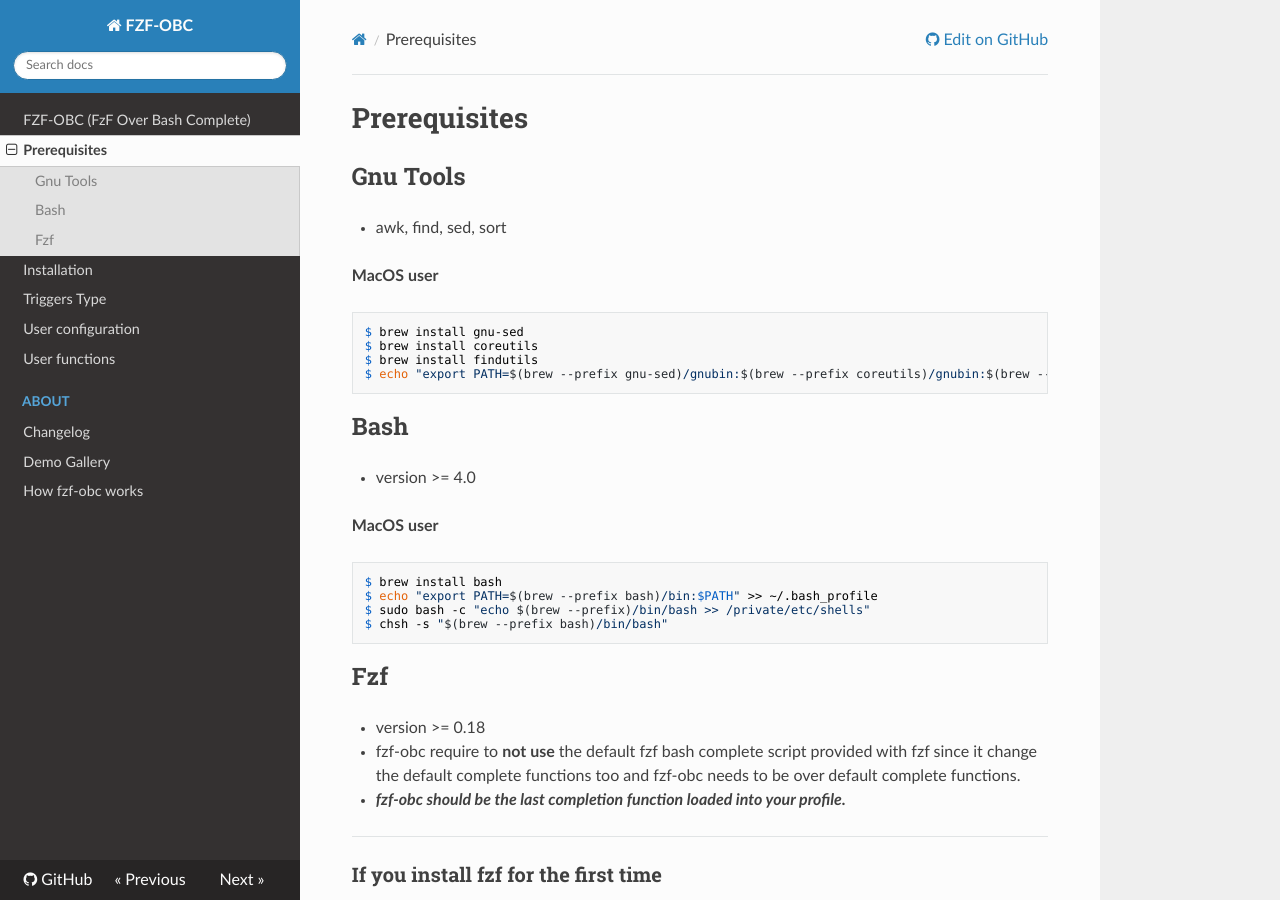
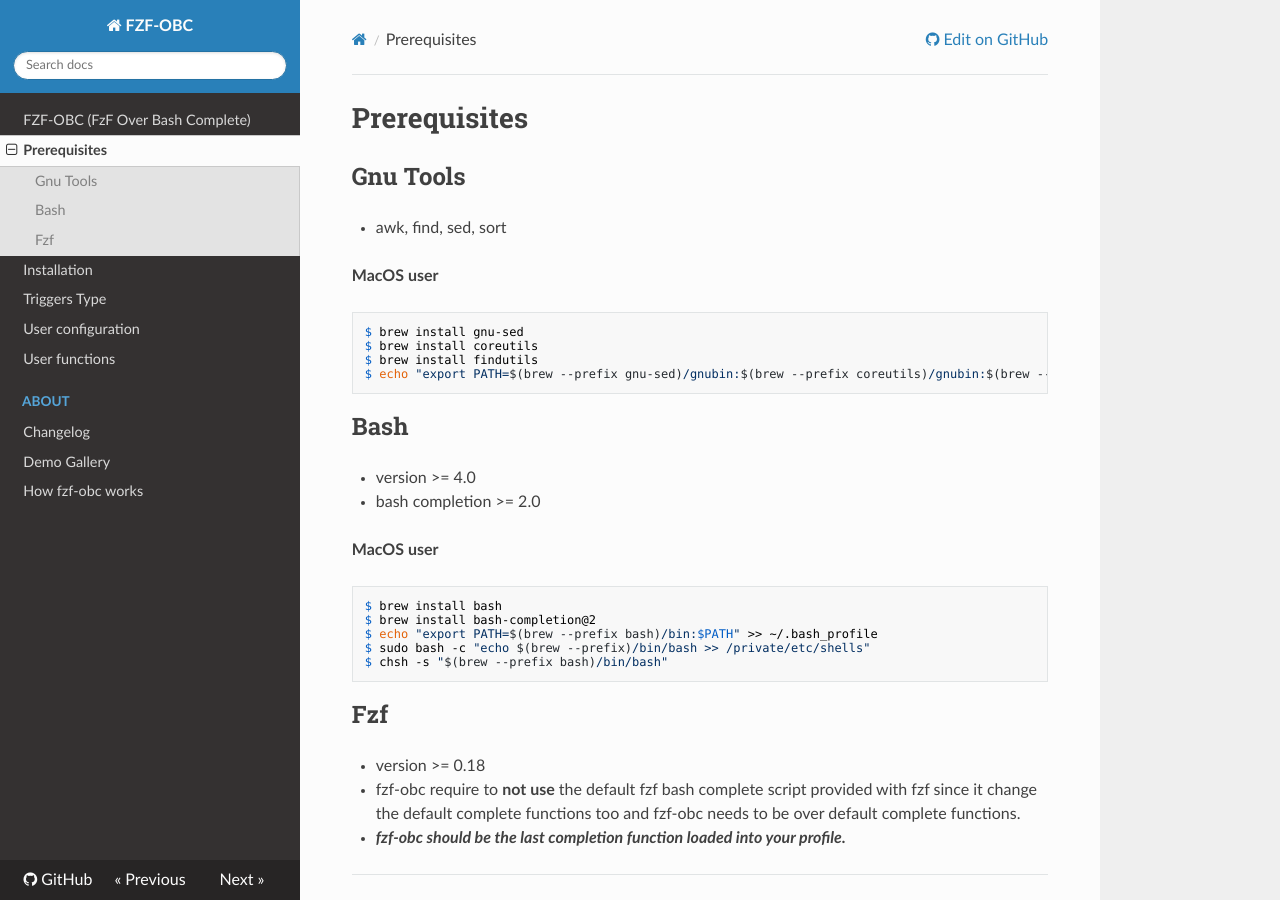
Before and after one commit to rockandska/fzf-obc, an MkDocs documentation site: the page built from docs/prerequisites.md, in a window 1280 px wide and 900 px high. Built offline with MkDocs 1.6.1, drawn with Linux system fonts in a browser that asks for light colours; nearby versions of some CDN libraries.

Commit message:
bash-completion package should be upgraded along with bash

````diff
--- a/docs/prerequisites.md
+++ b/docs/prerequisites.md
@@ -16,11 +16,13 @@
 ## Bash
 
 - version \>= 4.0
+- bash completion \>= 2.0
 
 **MacOS user**
 
 ```
 $ brew install bash
+$ brew install bash-completion@2
 $ echo "export PATH=$(brew --prefix bash)/bin:$PATH" >> ~/.bash_profile
 $ sudo bash -c "echo $(brew --prefix)/bin/bash >> /private/etc/shells"
 $ chsh -s "$(brew --prefix bash)/bin/bash"
````
